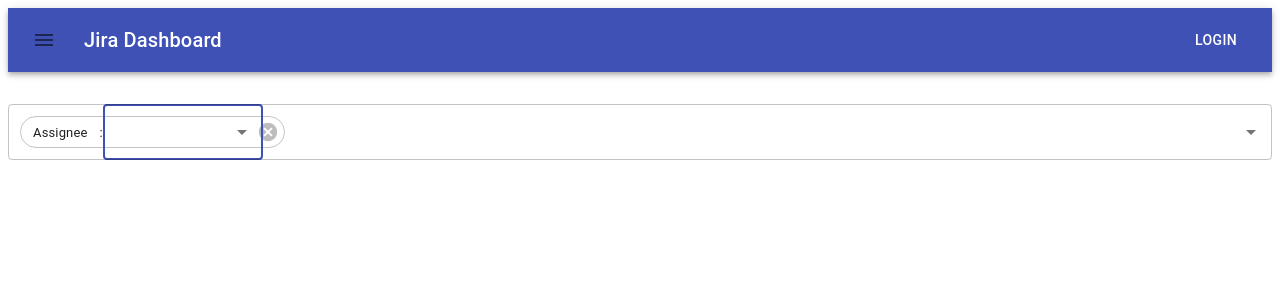
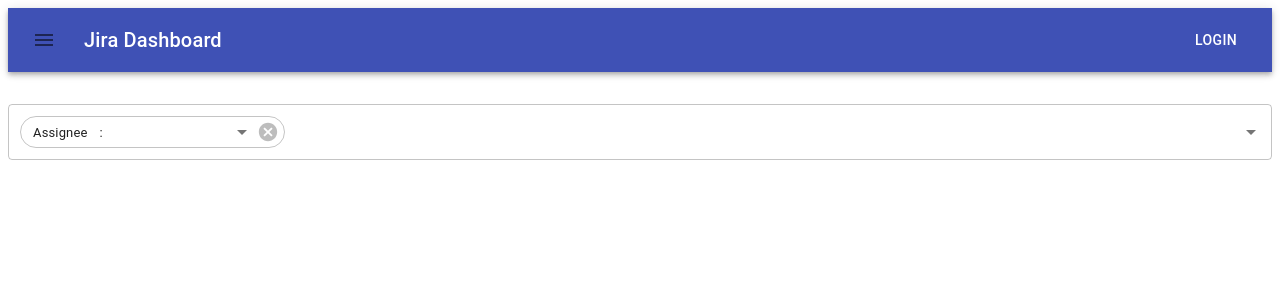
Before and after one commit to johnconnor31/Jira_React, a React app: page / in a window 1280 px wide. Shown: the top 300 px of the page. Built offline with nearby package versions, Linux system fonts and the light colour scheme.

Commit message:
SearchWidget basic functionality

```diff
--- a/src/components/searchWidget.js
+++ b/src/components/searchWidget.js
@@ -51,9 +51,12 @@
                                                         ref={textRef}
                                                         id='innerSearch'
                                                         className={styles.innerTextField}
+                                                        InputProps={{
+                                                            ...params.InputProps,
+                                                            disableUnderline:true
+                                                        }}
                                                         fullWidth
                                                         autoFocus
-                                                        variant='outlined'
                                                         />
                                         }
                             />;
```
